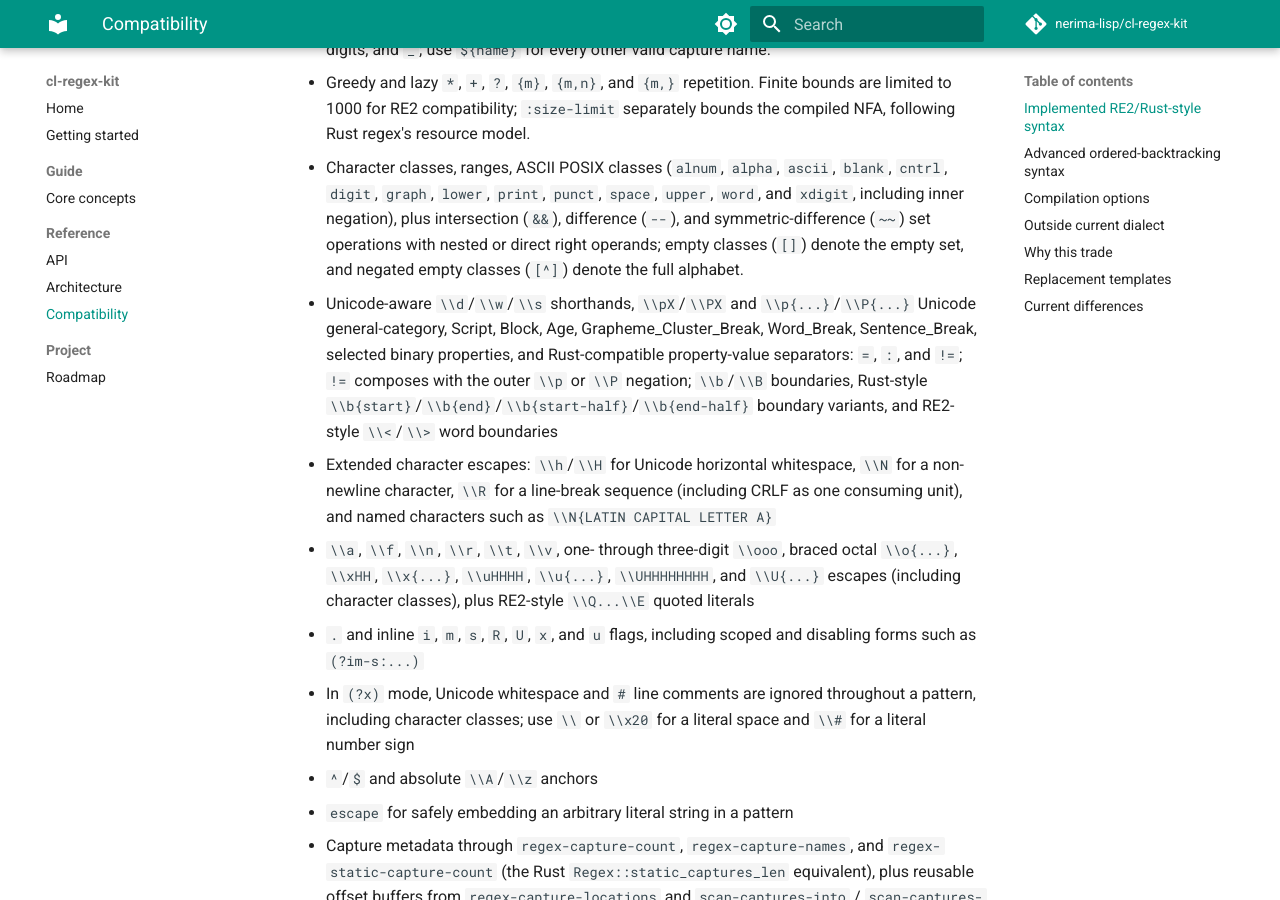
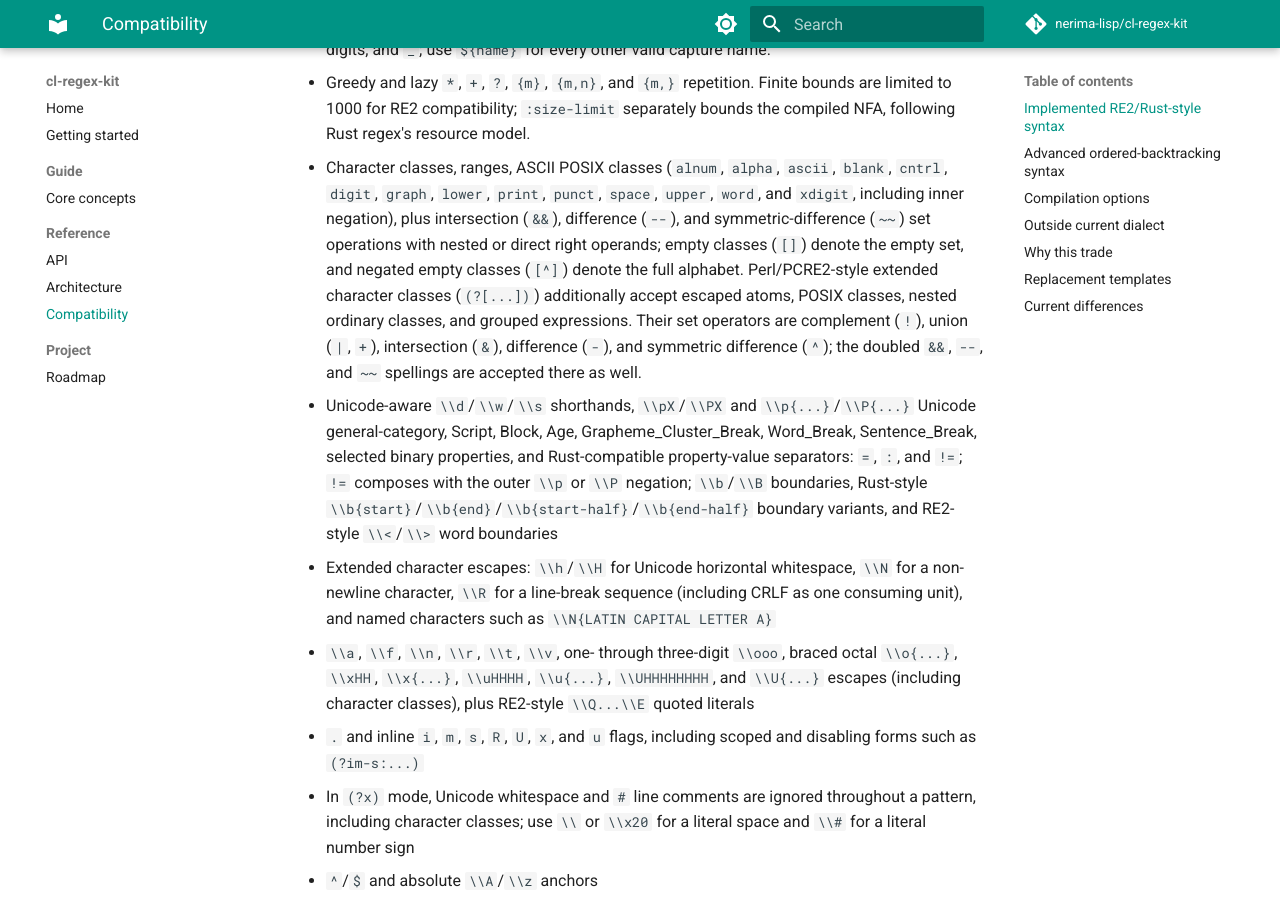
Before and after one commit to nerima-lisp/cl-regex-kit, an MkDocs documentation site: the page built from docs/src/reference/compatibility.md, in a window 1280 px wide and 900 px high, scrolled down 498 px. Built offline with MkDocs 1.6.1 and Material for MkDocs 9.7.7, drawn with Linux system fonts in a browser that asks for light colours; comment, search, counter and statistics services are not loaded.

Commit message:
docs: document extended character classes

```diff
--- a/docs/src/reference/compatibility.md
+++ b/docs/src/reference/compatibility.md
@@ -25,7 +25,12 @@ that every pattern still has the NFA path's worst-case bound.
   `upper`, `word`, and `xdigit`, including inner negation), plus intersection (`&&`), difference (`--`),
   and symmetric-difference (`~~`) set operations with nested or direct right
   operands; empty classes (`[]`) denote the empty set, and negated empty
-  classes (`[^]`) denote the full alphabet.
+  classes (`[^]`) denote the full alphabet. Perl/PCRE2-style extended
+  character classes (`(?[...])`) additionally accept escaped atoms, POSIX
+  classes, nested ordinary classes, and grouped expressions. Their set
+  operators are complement (`!`), union (`|`, `+`), intersection (`&`),
+  difference (`-`), and symmetric difference (`^`); the doubled `&&`, `--`,
+  and `~~` spellings are accepted there as well.
 - Unicode-aware `\\d`/`\\w`/`\\s` shorthands, `\\pX`/`\\PX` and `\\p{...}`/`\\P{...}` Unicode
   general-category, Script, Block, Age, Grapheme_Cluster_Break, Word_Break,
   Sentence_Break, selected binary properties, and Rust-compatible property-value
```
Also changed, not shown: docs/src/project/roadmap.md (+4 -2 lines).
